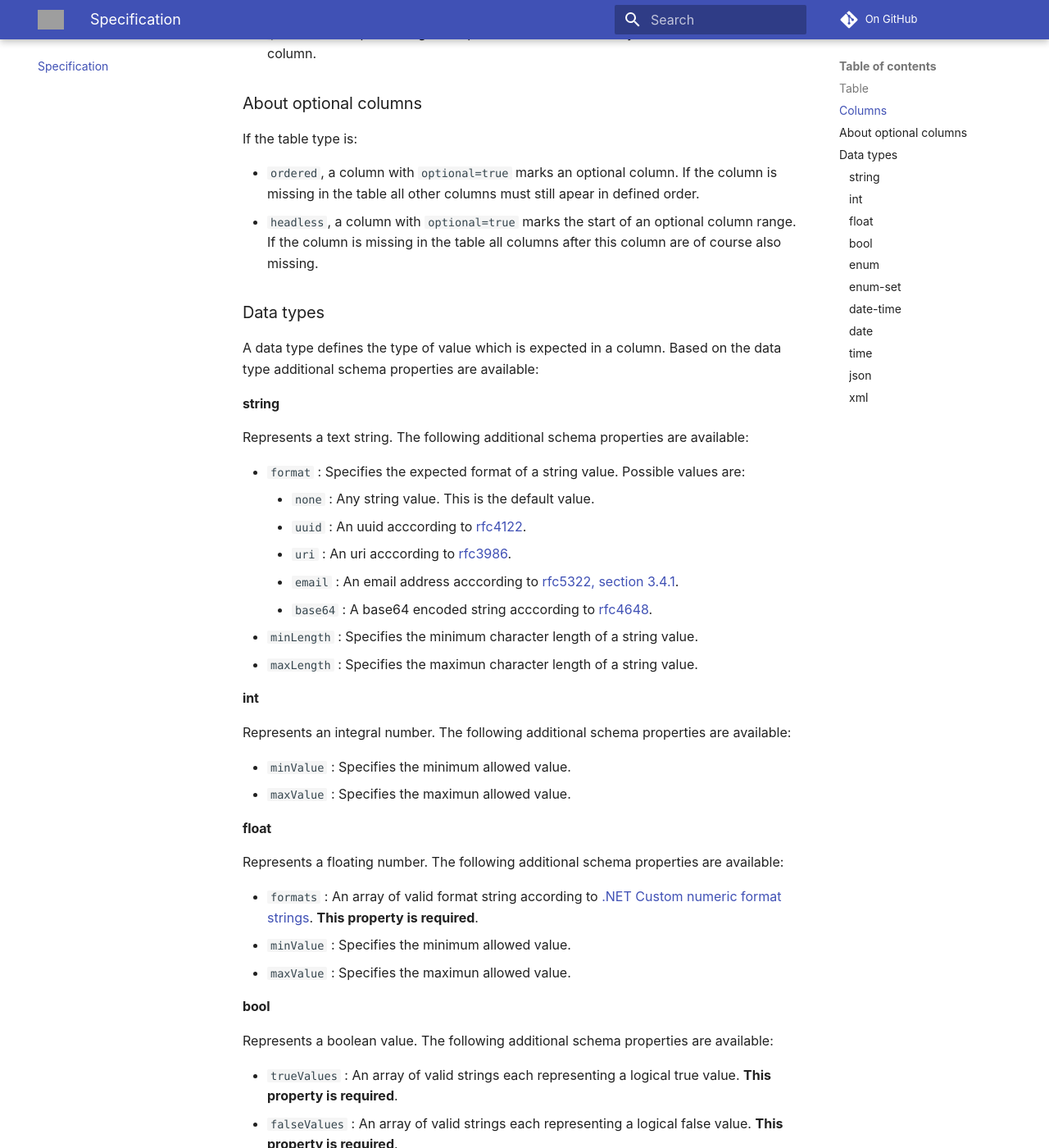
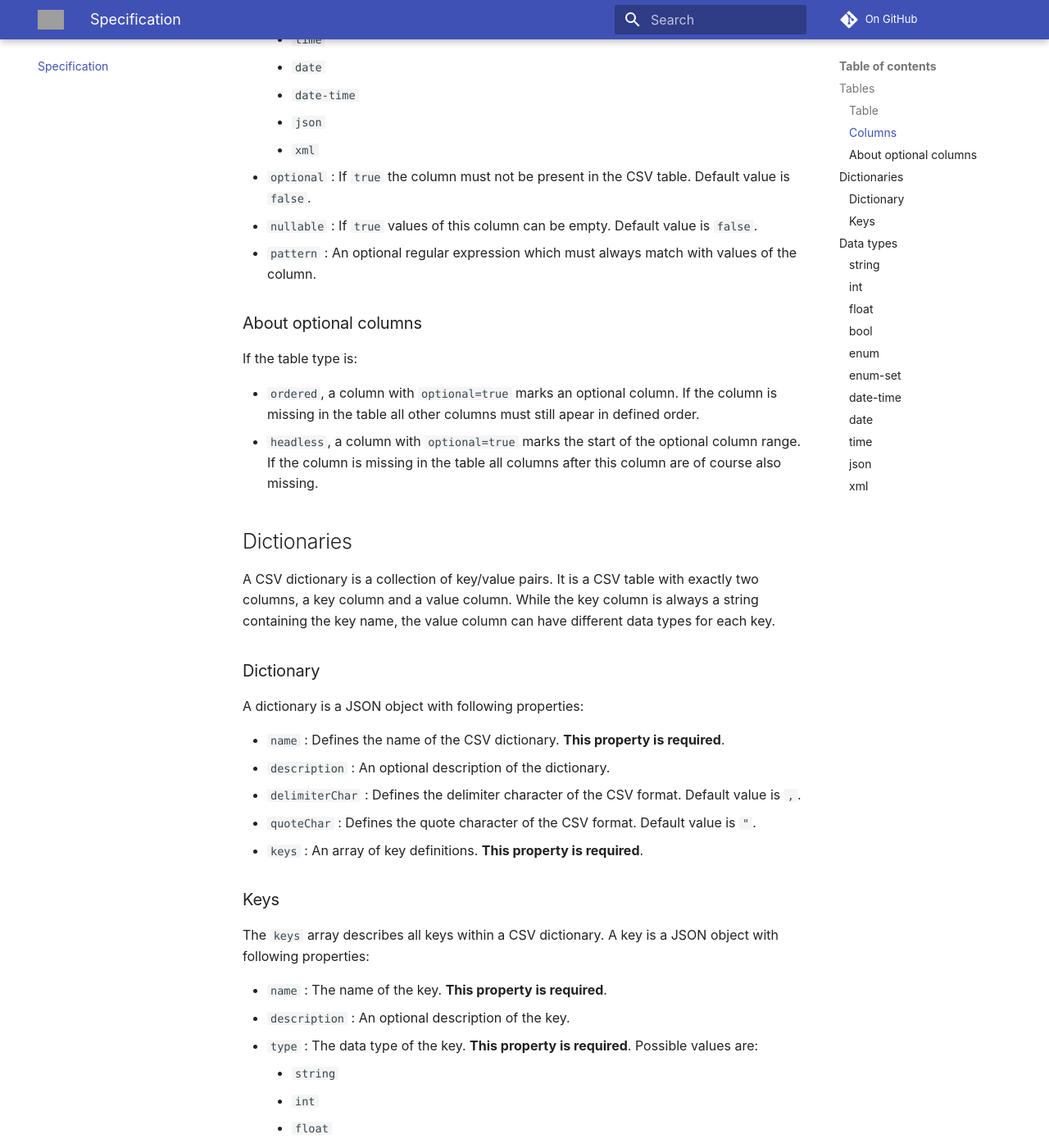
Before and after one commit to csv-table-schema/csv-table-schema.github.io, an MkDocs documentation site: the page built from docs/specification.md, in a window 1280 px wide and 1400 px high, scrolled down 1583 px. Shown: the whole window at 82% size. Built offline with MkDocs 1.6.1 and Material for MkDocs 9.7.7, drawn with Linux system fonts in a browser that asks for light colours; comment, search, counter and statistics services are not loaded; some of the changed text lies outside the part shown; grey boxes are pictures that could not be loaded.

Commit message:
Added support for CSV dictionaries

```diff
--- a/docs/specification.md
+++ b/docs/specification.md
@@ -4,7 +4,13 @@ It consists of a JSON object with following properties:
 
 + `title` : A title for the CSV Schema. **This property is required**.
 + `description` : An optional description for the CSV Schema.
-+ `table` : A table object. **This property is required**.
++ Two mutually exclusive properties. **One of them is is required**.
+    + `table` : A table object.
+    + `dictionary` : A dictionary object.
+
+## Tables
+
+A CSV table is a text file. Each line of the file is a data record. Each record consists of one or more fields, separated by a delimiter. Every record has the same sequence of fields. The first line of a CSV table can be defined as header row, representing the names of the columns.
 
 ### Table
 
@@ -48,11 +54,47 @@ The `columns` array describes all columns within a CSV table. A column is a JSON
 If the table type is:
 
 + `ordered`, a column with `optional=true` marks an optional column. If the column is missing in the table all other columns must still apear in defined order.
-+ `headless`, a column with `optional=true` marks the start of an optional column range. If the column is missing in the table all columns after this column are of course also missing.
++ `headless`, a column with `optional=true` marks the start of the optional column range. If the column is missing in the table all columns after this column are of course also missing.
 
-### Data types
+## Dictionaries
 
-A data type defines the type of value which is expected in a column. Based on the data type additional schema properties are available:
+A CSV dictionary is a collection of key/value pairs. It is a CSV table with exactly two columns, a key column and a value column. While the key column is always a string containing the key name, the value column can have different data types for each key.
+
+### Dictionary
+
+A dictionary is a JSON object with following properties:
+
++ `name` : Defines the name of the CSV dictionary. **This property is required**.
++ `description` : An optional description of the dictionary.
++ `delimiterChar` : Defines the delimiter character of the CSV format. Default value is `,`.
++ `quoteChar` : Defines the quote character of the CSV format. Default value is `"`.
++ `keys` : An array of key definitions. **This property is required**.
+
+### Keys
+
+The `keys` array describes all keys within a CSV dictionary. A key is a JSON object with following properties:
+
++ `name` : The name of the key. **This property is required**.
++ `description` : An optional description of the key.
++ `type` : The data type of the key. **This property is required**. Possible values are:
+    + `string`
+    + `int`
+    + `float`
+    + `bool`
+    + `enum`
+    + `enum-set`
+    + `time`
+    + `date`
+    + `date-time`
+    + `json`
+    + `xml`
++ `optional` : If `true` the key must not be present in the CSV dictionary. Default value is `false`.
++ `nullable` : If `true` the value of this key can be empty. Default value is `false`.
++ `pattern` : An optional regular expression which must always match with the value of the key.
+
+## Data types
+
+A data type defines the type of value which is expected in a column or key. Based on the data type additional schema properties are available:
 
 #### string
 
```
Also changed, not shown: docs/index.md (+3 -1 lines).
